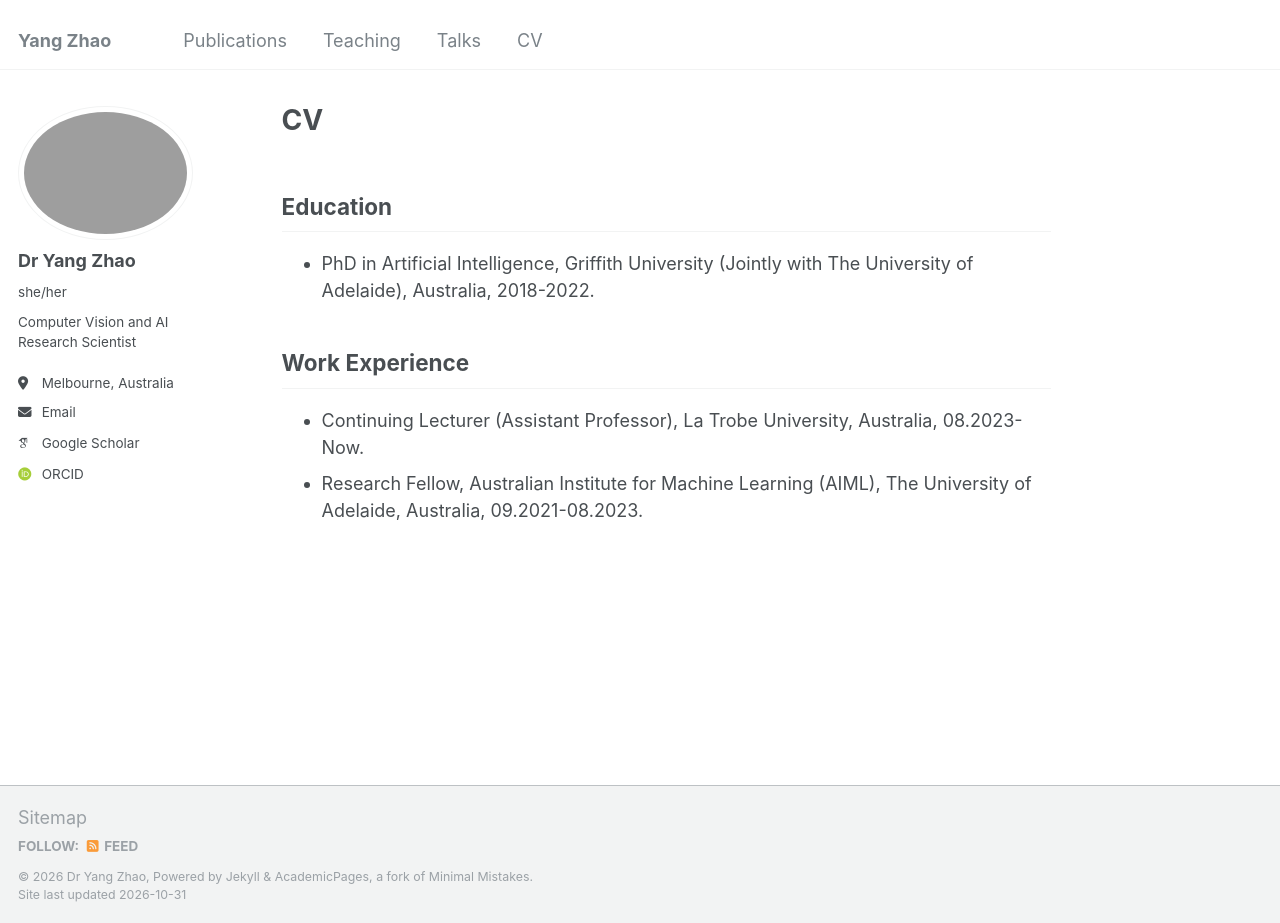
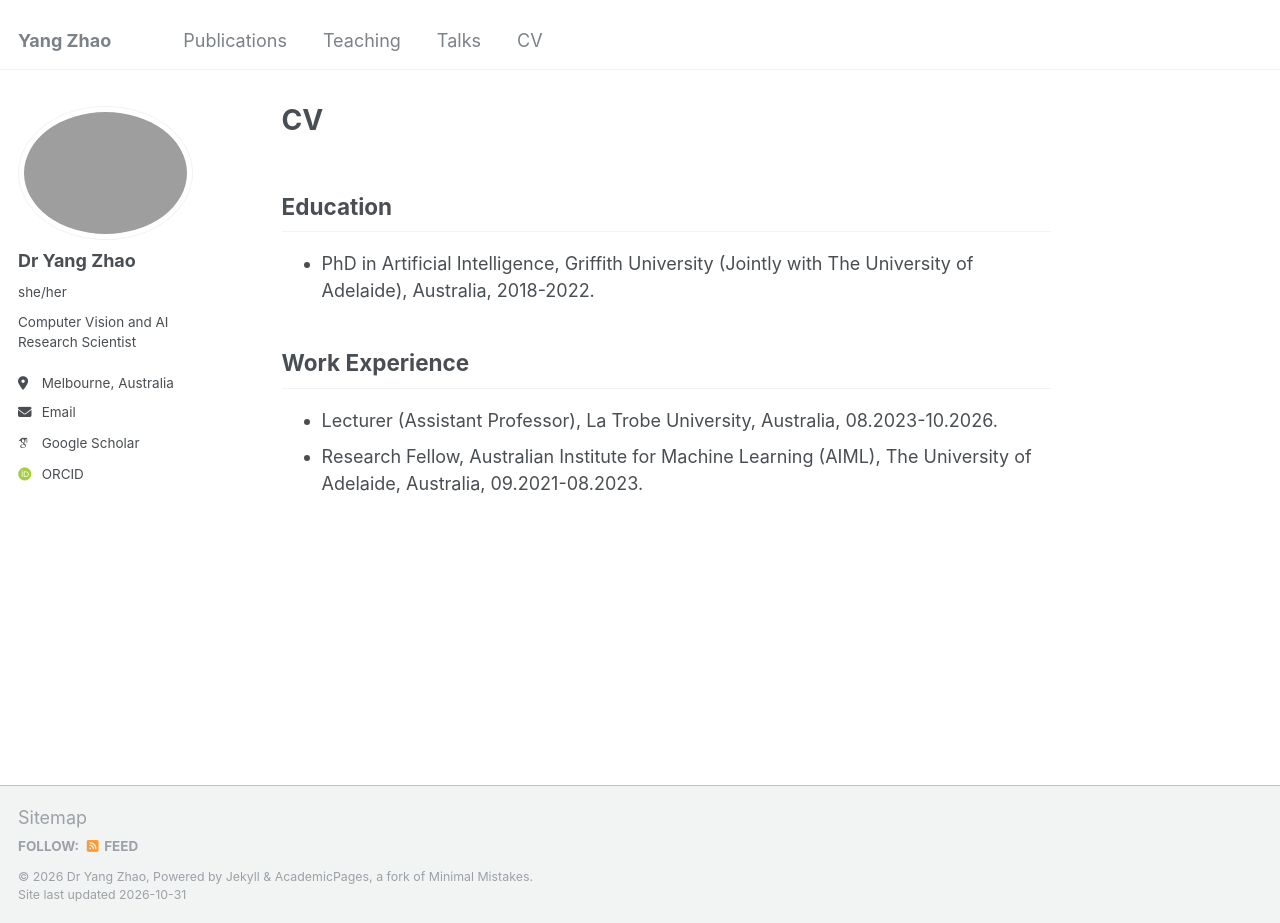
Before and after one commit to yangyangkiki/yangyangkiki.github.io, a Jekyll site: the page built from _pages/cv.md, in a window 1280 px wide and 923 px high. Built offline with Jekyll 4.4.1, drawn with Linux system fonts in a browser that asks for light colours; some web fonts are replaced.

Commit message:
Update lecturer position duration in CV

```diff
--- a/_pages/cv.md
+++ b/_pages/cv.md
@@ -13,5 +13,5 @@ redirect_from:
 
 ## Work Experience
 
-- Continuing Lecturer (Assistant Professor), La Trobe University, Australia, 08.2023-Now.
+- Lecturer (Assistant Professor), La Trobe University, Australia, 08.2023-10.2026.
 - Research Fellow, Australian Institute for Machine Learning (AIML), The University of Adelaide, Australia, 09.2021-08.2023.
```
